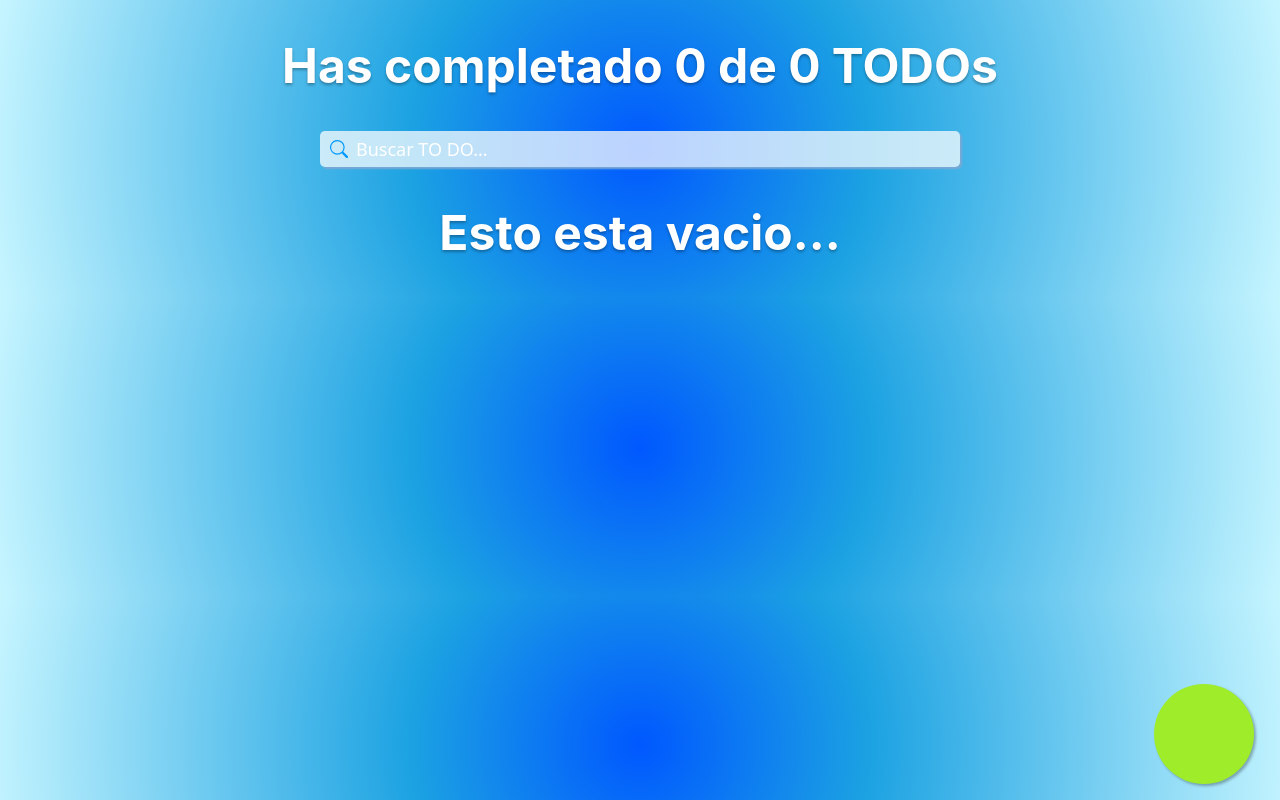
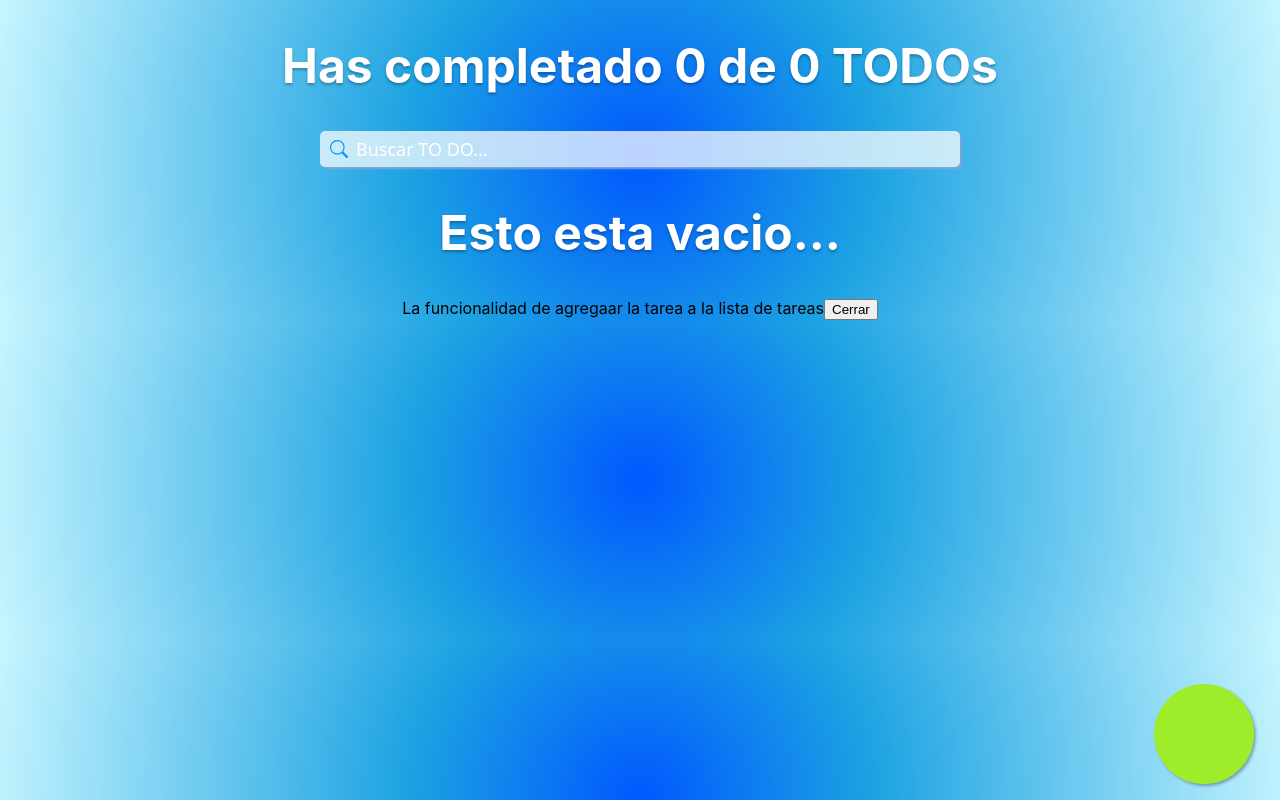
Before and after one commit to Dami-R92/todos-app, a React (Create React App) app: page / in a window 1280 px wide. Both pictures are taken after a click on the button 1204 px from the left and 734 px from the top of the page. Built offline with nearby package versions, Linux system fonts and the light colour scheme; some icons are missing.

Commit message:
agregado de funcionalidad al boton de crear tarea y uso de Ract portals

```diff
--- a/public/index.html
+++ b/public/index.html
@@ -29,15 +29,6 @@
   <body>
     <noscript>You need to enable JavaScript to run this app.</noscript>
     <div id="root"></div>
-    <!--
-      This HTML file is a template.
-      If you open it directly in the browser, you will see an empty page.
-
-      You can add webfonts, meta tags, or analytics to this file.
-      The build step will place the bundled scripts into the <body> tag.
-
-      To begin the development, run `npm start` or `yarn start`.
-      To create a production bundle, use `npm run build` or `yarn build`.
-    -->
+    <div id="modal-root" ></div>
   </body>
 </html>
--- a/src/App/AppUI.jsx
+++ b/src/App/AppUI.jsx
@@ -5,14 +5,13 @@ import TodoItem from '../Components/TodoItem/TodoItem';
 import TodoSearch from '../Components/TodoSearch/TodoSearch';
 import TodoList from '../Components/TodoList/TodoList';
 import CreateTodoButton from '../Components/CreateTodoButton/CreateTodoButton';
+import Modal from '../Modal/Modal';
 
 import EmptyTodos from '../Components/EmptyTodos/EmptyTodos.jsx';
 import TodosError from '../Components/TodosError/TodosError.jsx';
 import TodosLoading from '../Components/TodosLoading/TodosLoading.jsx';
 //Contexto
 import { TodoContext } from '../TodoContext/TodoContext.jsx';
-
-
 
 
 function AppUI() {
@@ -23,7 +22,10 @@ function AppUI() {
         completeTodo,
         deleteTodo,
         error,
-        loading, } = React.useContext(TodoContext);
+        loading,
+        openModal,
+        setOpenModal,
+    } = React.useContext(TodoContext);
 
     return (
         <>
@@ -46,7 +48,15 @@ function AppUI() {
                     />
                 ))}
             </TodoList>
-
+            {openModal && (
+                <Modal>
+                    La funcionalidad de agregaar la tarea a la lista de tareas
+                    <button onClick={(e) => {
+        setOpenModal(false);
+      }}>Cerrar</button>
+                </Modal>
+            )
+            }
         </>
     );
 }
--- a/src/Components/CreateTodoButton/CreateTodoButton.jsx
+++ b/src/Components/CreateTodoButton/CreateTodoButton.jsx
@@ -1,15 +1,18 @@
 import React from 'react'
 import './CreateTodoButton.css'
 
-import { FaCirclePlus  } from "react-icons/fa6";
+import { FaCirclePlus } from "react-icons/fa6";
 
+import { TodoContext } from '../../TodoContext/TodoContext'
 
 
 function CreateTodoButton() {
+  const { setOpenModal } = React.useContext(TodoContext);
 
   return (
     <div>
       <button className="css-button css-button-arrow css-button-arrow--green" onClick={(e) => {
+        setOpenModal(true);
         console.log('apretaste un boton');
       }}> <FaCirclePlus /> </button>
 
--- /dev/null
+++ b/src/Modal/Modal.jsx
@@ -0,0 +1,19 @@
+import React from 'react';
+import {createPortal} from 'react-dom';
+// import App from '../App/App';
+
+//Styles
+import './Modal.css';
+
+
+const Modal = ({children}) => {
+  return  createPortal(
+    <div className='modal' >
+        {children}
+    </div>,
+    document.getElementById('modal-root')
+  );
+
+}
+
+export default Modal
--- a/src/TodoContext/TodoContext.jsx
+++ b/src/TodoContext/TodoContext.jsx
@@ -8,6 +8,7 @@ function TodoProvider({children}) {
     const { item: todos, saveTodos, loading, error } = useLocalStorage('TODOS_V1', []);
     //Estado de la busqueda.
     const [searchValue, setSearchValue] = useState('');
+    const [openModal, setOpenModal] = useState(false);
 
     const completedTodos = todos.filter((todo) => !!todo.completed).length;
     const totalTodos = todos.length;
@@ -36,7 +37,7 @@ function TodoProvider({children}) {
         saveTodos(newTodos);
     };
     return (
-        <TodoContext.Provider value={{ completedTodos, totalTodos, searchValue, setSearchValue, searchedTodos, completeTodo, deleteTodo, error, loading}}>
+        <TodoContext.Provider value={{ completedTodos, totalTodos, searchValue, setSearchValue, searchedTodos, completeTodo, deleteTodo, error, loading, openModal, setOpenModal}}>
 
             {children}
 
```
Also changed, not shown: src/Modal/Modal.css (added).
